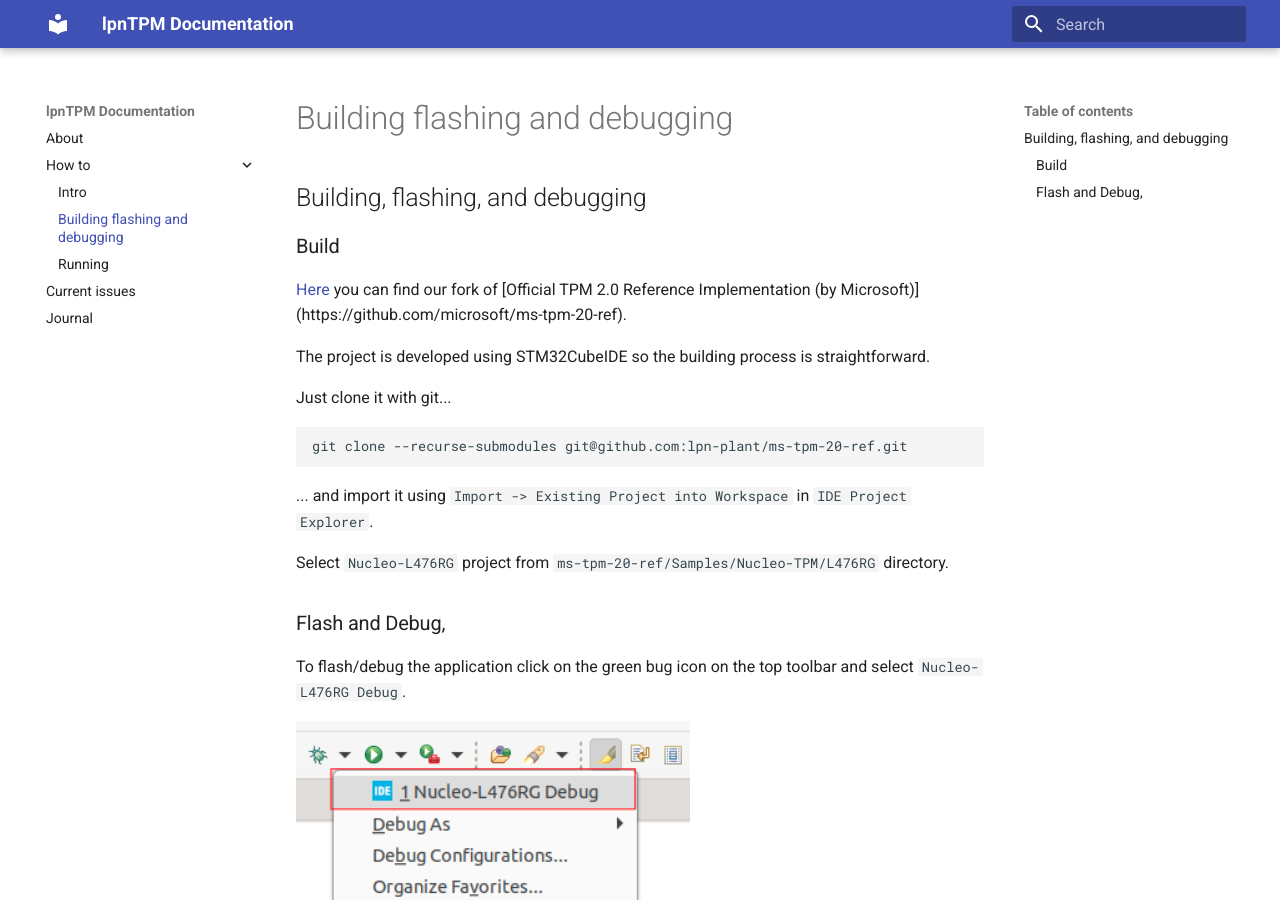
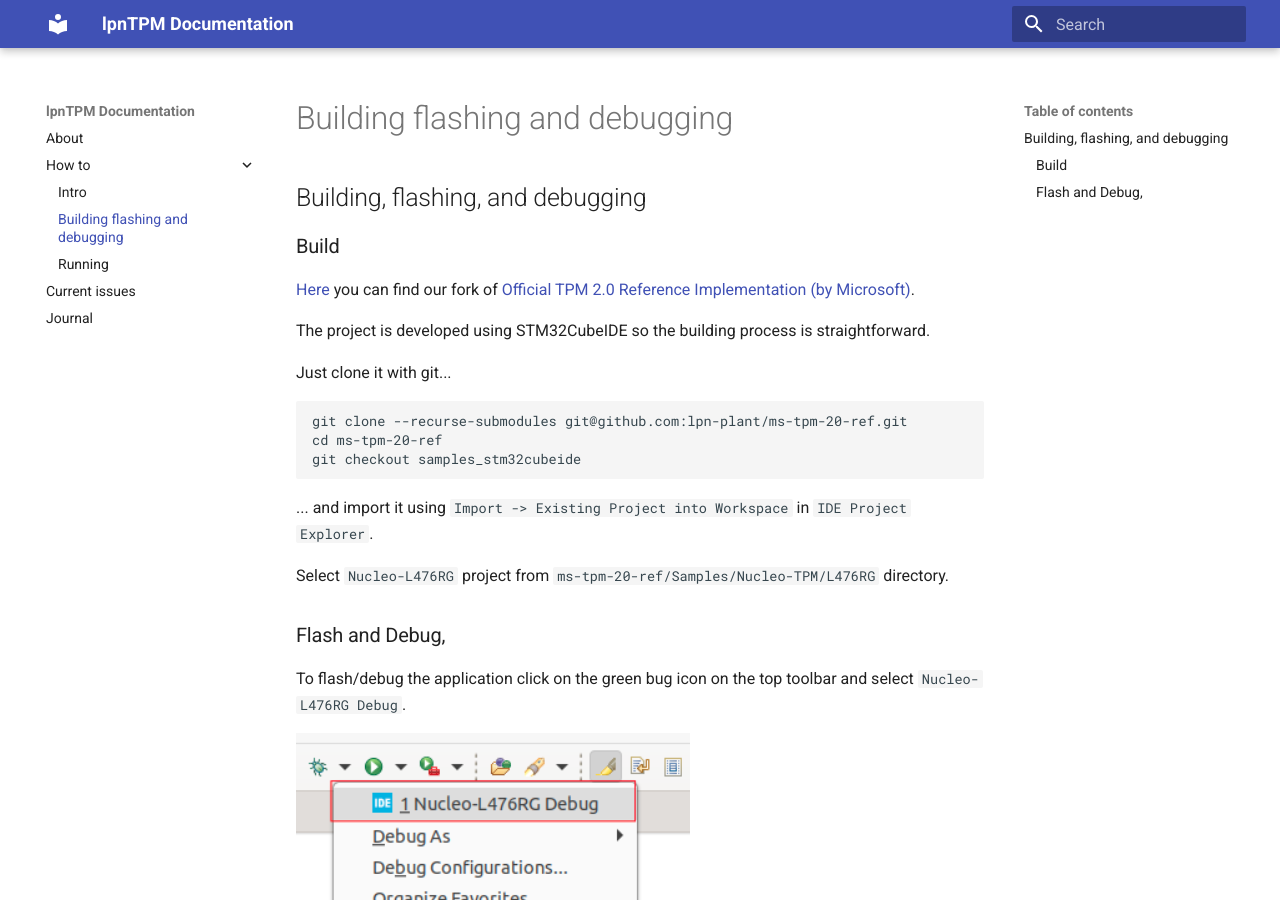
Before and after one commit to lpn-plant/lpntpm-docs, an MkDocs documentation site: the page built from docs/building.md, in a window 1280 px wide and 900 px high. Built offline with MkDocs 1.6.1 and Material for MkDocs 9.7.7, drawn with Linux system fonts in a browser that asks for light colours.

Commit message:
building.md fixed link issue, specify exact commit

````diff
--- a/docs/building.md
+++ b/docs/building.md
@@ -2,8 +2,7 @@
 
 ### Build
 [Here](https://github.com/lpn-plant/ms-tpm-20-ref) you can find our fork of
-[Official TPM 2.0 Reference Implementation (by Microsoft)]
-(https://github.com/microsoft/ms-tpm-20-ref).
+[Official TPM 2.0 Reference Implementation (by Microsoft)](https://github.com/microsoft/ms-tpm-20-ref).
 
 The project is developed using STM32CubeIDE so the building process is
 straightforward.
@@ -11,6 +10,8 @@
 Just clone it with git...
 ```
 git clone --recurse-submodules git@github.com:lpn-plant/ms-tpm-20-ref.git
+cd ms-tpm-20-ref
+git checkout samples_stm32cubeide
 ```
 
 ... and import it using `Import -> Existing Project into Workspace` in
````
